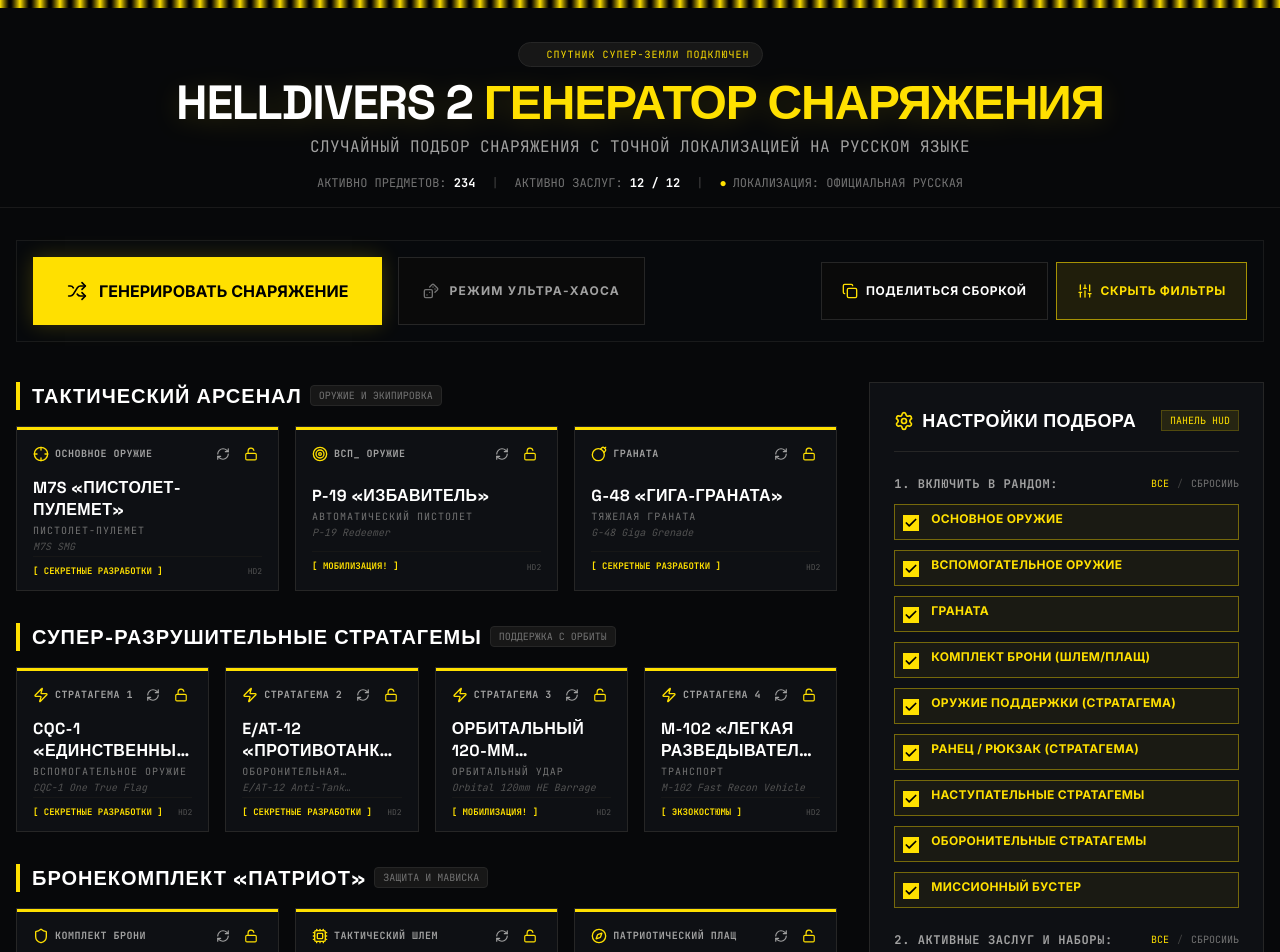
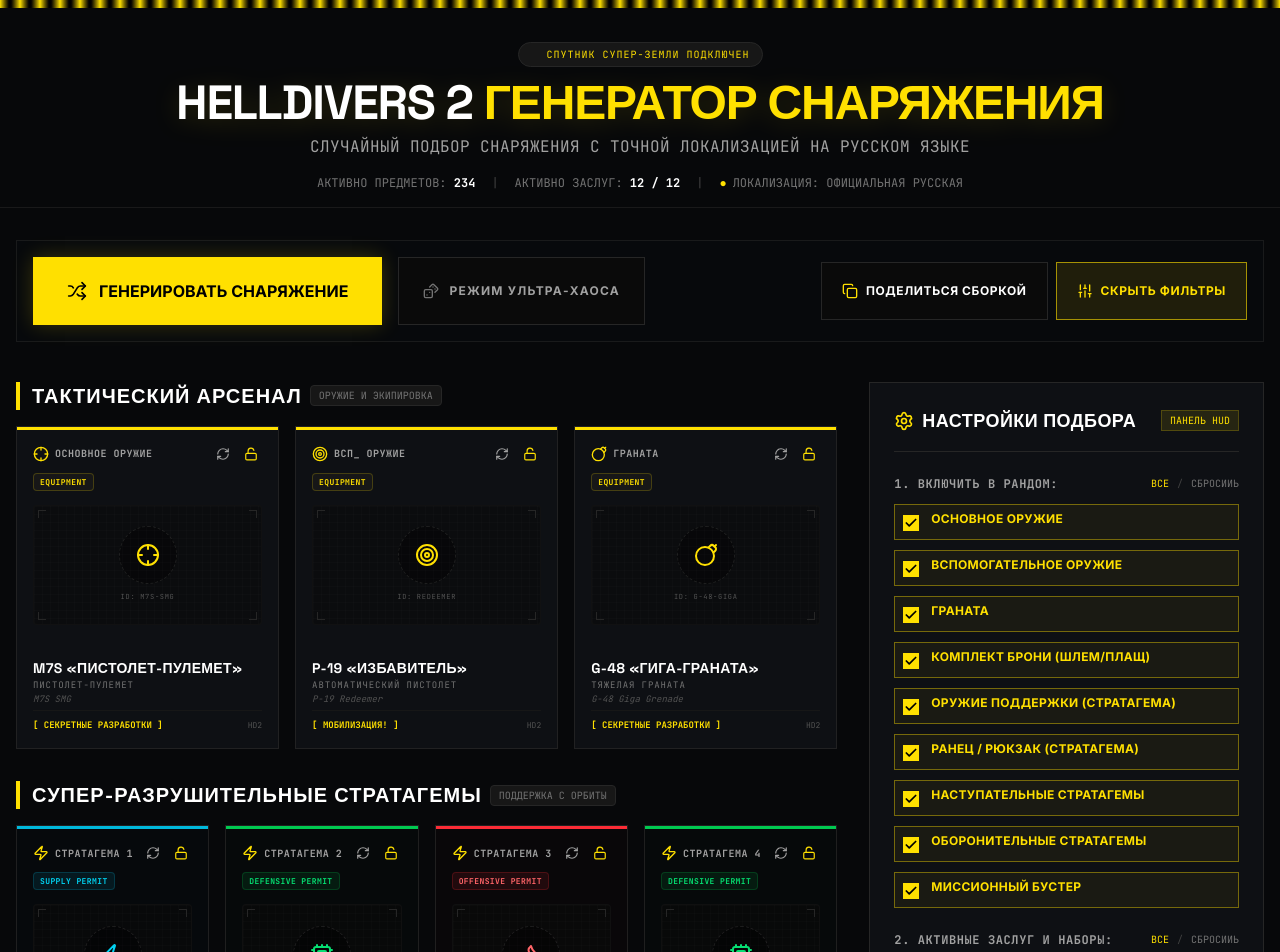
Before and after one commit to Warrvin/helldiver_random_lodout, a React (Vite) app: page / in a window 1280 px wide. Shown: the top 952 px of the page. Built offline with nearby package versions, Linux system fonts and the light colour scheme.

Commit message:
Update App.tsx

```diff
--- a/src/App.tsx
+++ b/src/App.tsx
@@ -946,25 +946,172 @@
     return w ? w.nameRu : 'Мобилизация!';
   };
 
+  // Determine color theme based on permit / category
+  let theme = {
+    topBar: 'bg-[#FFE000]',
+    border: 'border-neutral-800/80 group-hover:border-[#FFE000]/60',
+    textAccent: 'text-[#FFE000]',
+    bgGlow: 'hover:shadow-[0_0_20px_rgba(255,224,0,0.08)]',
+    badge: 'bg-neutral-900 text-[#FFE000] border-[#FFE000]/20',
+    permitText: 'EQUIPMENT'
+  };
+
+  if (item) {
+    if (item.category === 'offensive') {
+      theme = {
+        topBar: 'bg-red-500',
+        border: 'border-neutral-800/80 group-hover:border-red-500/60',
+        textAccent: 'text-red-400',
+        bgGlow: 'hover:shadow-[0_0_25px_rgba(239,68,68,0.18)] bg-red-950/5',
+        badge: 'bg-red-500/10 text-red-400 border-red-500/20',
+        permitText: 'OFFENSIVE PERMIT'
+      };
+    } else if (item.category === 'support' || item.category === 'backpack') {
+      theme = {
+        topBar: 'bg-cyan-500',
+        border: 'border-neutral-800/80 group-hover:border-cyan-500/60',
+        textAccent: 'text-cyan-400',
+        bgGlow: 'hover:shadow-[0_0_25px_rgba(6,182,212,0.18)] bg-cyan-950/5',
+        badge: 'bg-cyan-500/10 text-cyan-400 border-cyan-500/20',
+        permitText: 'SUPPLY PERMIT'
+      };
+    } else if (item.category === 'defensive') {
+      theme = {
+        topBar: 'bg-green-500',
+        border: 'border-neutral-800/80 group-hover:border-green-500/60',
+        textAccent: 'text-green-400',
+        bgGlow: 'hover:shadow-[0_0_25px_rgba(34,197,94,0.18)] bg-green-950/5',
+        badge: 'bg-green-500/10 text-green-400 border-green-500/20',
+        permitText: 'DEFENSIVE PERMIT'
+      };
+    }
+  }
+
+  // Determine category icon for placeholder representation
+  let categoryIcon = <Crosshair className={`w-6 h-6 ${theme.textAccent}`} />;
+  if (item) {
+    switch (item.category) {
+      case 'primary':
+        categoryIcon = <Crosshair className={`w-6 h-6 ${theme.textAccent}`} />;
+        break;
+      case 'secondary':
+        categoryIcon = <Target className={`w-6 h-6 ${theme.textAccent}`} />;
+        break;
+      case 'throwable':
+        categoryIcon = <Bomb className={`w-6 h-6 ${theme.textAccent}`} />;
+        break;
+      case 'support':
+        categoryIcon = <Zap className={`w-6 h-6 ${theme.textAccent}`} />;
+        break;
+      case 'backpack':
+        categoryIcon = <Shield className={`w-6 h-6 ${theme.textAccent}`} />;
+        break;
+      case 'offensive':
+        categoryIcon = <Flame className={`w-6 h-6 ${theme.textAccent}`} />;
+        break;
+      case 'defensive':
+        categoryIcon = <Cpu className={`w-6 h-6 ${theme.textAccent}`} />;
+        break;
+      case 'armor':
+        categoryIcon = <Shield className={`w-6 h-6 ${theme.textAccent}`} />;
+        break;
+      case 'helmet':
+        categoryIcon = <Cpu className={`w-6 h-6 ${theme.textAccent}`} />;
+        break;
+      case 'cape':
+        categoryIcon = <Compass className={`w-6 h-6 ${theme.textAccent}`} />;
+        break;
+      case 'booster':
+        categoryIcon = <Flame className={`w-6 h-6 ${theme.textAccent}`} />;
+        break;
+    }
+  } else {
+    if (categoryName.includes('ОСНОВНОЕ')) {
+      categoryIcon = <Crosshair className="w-6 h-6 text-neutral-600" />;
+    } else if (categoryName.includes('ВСП')) {
+      categoryIcon = <Target className="w-6 h-6 text-neutral-600" />;
+    } else if (categoryName.includes('ГРАНАТА')) {
+      categoryIcon = <Bomb className="w-6 h-6 text-neutral-600" />;
+    } else if (categoryName.includes('СТРАТАГЕМА')) {
+      categoryIcon = <Zap className="w-6 h-6 text-neutral-600" />;
+    } else if (categoryName.includes('БРОНИ')) {
+      categoryIcon = <Shield className="w-6 h-6 text-neutral-600" />;
+    } else if (categoryName.includes('ШЛЕМ')) {
+      categoryIcon = <Cpu className="w-6 h-6 text-neutral-600" />;
+    } else if (categoryName.includes('ПЛАЩ')) {
+      categoryIcon = <Compass className="w-6 h-6 text-neutral-600" />;
+    } else if (categoryName.includes('БУСТЕР')) {
+      categoryIcon = <Flame className="w-6 h-6 text-neutral-600" />;
+    }
+  }
+
+  const renderItemImage = () => {
+    if (item && item.imageUrl) {
+      return (
+        <div className="relative w-full h-[120px] flex items-center justify-center bg-black/40 border border-neutral-900 rounded p-2 overflow-hidden group-hover:bg-black/65 transition-colors">
+          {/* Subtle grid background */}
+          <div className="absolute inset-0 bg-[linear-gradient(to_right,#3741510f_1px,transparent_1px),linear-gradient(to_bottom,#3741510f_1px,transparent_1px)] bg-[size:10px_10px]" />
+          <img
+            src={item.imageUrl}
+            alt={item.nameRu}
+            className="h-full max-h-[105px] w-auto object-contain mx-auto transition-all duration-300 group-hover:scale-105 drop-shadow-[0_4px_12px_rgba(0,0,0,0.7)]"
+            referrerPolicy="no-referrer"
+            onError={(e) => {
+              e.currentTarget.style.display = 'none';
+            }}
+          />
+        </div>
+      );
+    }
+
+    // Default High-Tech Tactical HUD Fallback Placeholder
+    return (
+      <div className="relative w-full h-[120px] flex flex-col items-center justify-center bg-neutral-950/60 border border-neutral-900/60 rounded p-3 overflow-hidden group-hover:border-neutral-800 transition-colors">
+        {/* Tech Grid */}
+        <div className="absolute inset-0 bg-[linear-gradient(to_right,#ffffff03_1px,transparent_1px),linear-gradient(to_bottom,#ffffff03_1px,transparent_1px)] bg-[size:8px_8px]" />
+        <div className="absolute top-1 left-1 w-2 h-2 border-t border-l border-neutral-800" />
+        <div className="absolute top-1 right-1 w-2 h-2 border-t border-r border-neutral-800" />
+        <div className="absolute bottom-1 left-1 w-2 h-2 border-b border-l border-neutral-800" />
+        <div className="absolute bottom-1 right-1 w-2 h-2 border-b border-r border-neutral-800" />
+
+        {/* Floating Abstract Reticle */}
+        <div className={`p-4 rounded-full bg-black/35 border border-dashed ${locked ? 'border-neutral-800 text-neutral-600' : theme.border.split(' ')[0]} flex items-center justify-center transition-all duration-300 group-hover:scale-105`}>
+          {categoryIcon}
+        </div>
+
+        <div className="text-[7px] font-mono text-neutral-600 mt-2 tracking-widest uppercase">
+          {item ? `ID: ${item.id.substring(0, 10).toUpperCase()}` : 'AWAITING DISPATCH'}
+        </div>
+      </div>
+    );
+  };
+
   return (
-    <div className={`relative group bg-[#0e1014] border ${
-      locked
-        ? 'border-neutral-800/40 opacity-60'
-        : 'border-neutral-800 hover:border-[#FFE000]/60 hover:shadow-[0_0_15px_rgba(255,224,0,0.06)]'
-    } p-4 flex flex-col justify-between h-[165px] transition-all relative`}>
+    <motion.div
+      key={item?.id || 'empty'}
+      initial={{ opacity: 0, scale: 0.97, y: 6 }}
+      animate={{ opacity: 1, scale: 1, y: 0 }}
+      exit={{ opacity: 0, scale: 0.97, y: -6 }}
+      transition={{ duration: 0.22, ease: [0.16, 1, 0.3, 1] }}
+      className={`relative group bg-[#0e1014] border ${theme.border} ${
+        locked
+          ? 'opacity-65 border-neutral-800/40'
+          : `${theme.bgGlow} transition-all`
+      } p-4 flex flex-col justify-between min-h-[300px] transition-all relative`}
+    >
 
-      {/* SOLID CARD TOP INDICATOR BAR */}
-      <div className={`absolute top-0 left-0 right-0 h-[3px] ${locked ? 'bg-neutral-800' : 'bg-[#FFE000]'}`} />
+      {/* COLOR-CODED SOLID CARD TOP INDICATOR BAR */}
+      <div className={`absolute top-0 left-0 right-0 h-[3px] ${locked ? 'bg-neutral-800' : theme.topBar}`} />
 
       {/* CARD HEADER */}
       <div className="flex items-center justify-between text-[10px] font-mono font-bold tracking-wider text-neutral-400 mb-2">
-        <div className="flex items-center gap-1.5">
-          <span className={locked ? 'text-neutral-500' : 'text-[#FFE000]'}>{icon}</span>
-          <span>{categoryName}</span>
+        <div className="flex items-center gap-1.5 truncate mr-1">
+          <span className={locked ? 'text-neutral-500' : theme.textAccent}>{icon}</span>
+          <span className="truncate">{categoryName}</span>
         </div>
 
         {/* LOCK & REROLL TOGGLE */}
-        <div className="flex items-center gap-1.5">
+        <div className="flex items-center gap-1.5 shrink-0">
           {onReroll && !locked && (
             <button
               onClick={(e) => {
@@ -992,26 +1139,41 @@
         </div>
       </div>
 
-      {/* CARD CONTENT (ITEM DETAILS) */}
-      <div className="flex-1 flex flex-col justify-center my-1">
+      {/* PERMIT / STAT STICKER BADGE */}
+      {item && (
+        <div className="flex justify-start mb-2">
+          <span className={`text-[8px] font-mono font-extrabold px-1.5 py-0.5 rounded border uppercase tracking-wider ${theme.badge}`}>
+            {theme.permitText}
+          </span>
+        </div>
+      )}
+
+      {/* CARD CONTENT (IMAGE CONTAINER) */}
+      <div className="my-1.5 flex-1 flex flex-col justify-center">
+        {renderItemImage()}
+      </div>
+
+      {/* CARD BODY (TEXT DESCRIPTION Below Image) */}
+      <div className="flex flex-col justify-end mt-2 mb-1.5 h-[65px]">
         {item ? (
           <motion.div
             key={item.id}
-            animate={isRolling ? { scale: [1, 1.04, 1] } : { scale: 1 }}
+            animate={isRolling ? { scale: [1, 1.03, 1] } : { scale: 1 }}
             transition={{ duration: 0.1 }}
+            className="space-y-0.5"
           >
-            <h2 className="text-base font-extrabold uppercase leading-snug text-white font-display line-clamp-2 tracking-wide group-hover:text-[#FFE000] transition-colors">
+            <h2 className="text-sm font-extrabold uppercase leading-tight text-white font-display line-clamp-2 tracking-wide group-hover:text-[#FFE000] transition-colors">
               {item.nameRu}
             </h2>
-            <div className="text-[10px] font-mono text-neutral-500 uppercase tracking-widest mt-0.5 line-clamp-1">
+            <div className="text-[9px] font-mono text-neutral-500 uppercase tracking-widest line-clamp-1">
               {item.typeRu || 'Снаряжение'}
             </div>
-            <div className="text-[10px] font-mono text-neutral-600 italic leading-none line-clamp-1 mt-1">
+            <div className="text-[9px] font-mono text-neutral-600 italic leading-none line-clamp-1">
               {item.nameEn}
             </div>
           </motion.div>
         ) : (
-          <div className="text-neutral-600 font-mono text-xs uppercase tracking-widest text-center py-4">
+          <div className="text-neutral-600 font-mono text-xs uppercase tracking-widest text-center py-2">
             Пусто
           </div>
         )}
@@ -1021,7 +1183,7 @@
       <div className="border-t border-neutral-900 pt-2 flex items-center justify-between text-[9px] font-mono">
         {item ? (
           <>
-            <span className="text-[#FFE000] font-bold uppercase truncate max-w-[130px]">
+            <span className="text-[#FFE000] font-bold uppercase truncate max-w-[150px]">
               [ {getWarbondName(item.warbond)} ]
             </span>
             <span className="text-neutral-600 text-[8px] uppercase">
@@ -1033,7 +1195,7 @@
         )}
       </div>
 
-    </div>
+    </motion.div>
   );
 }
 
```
